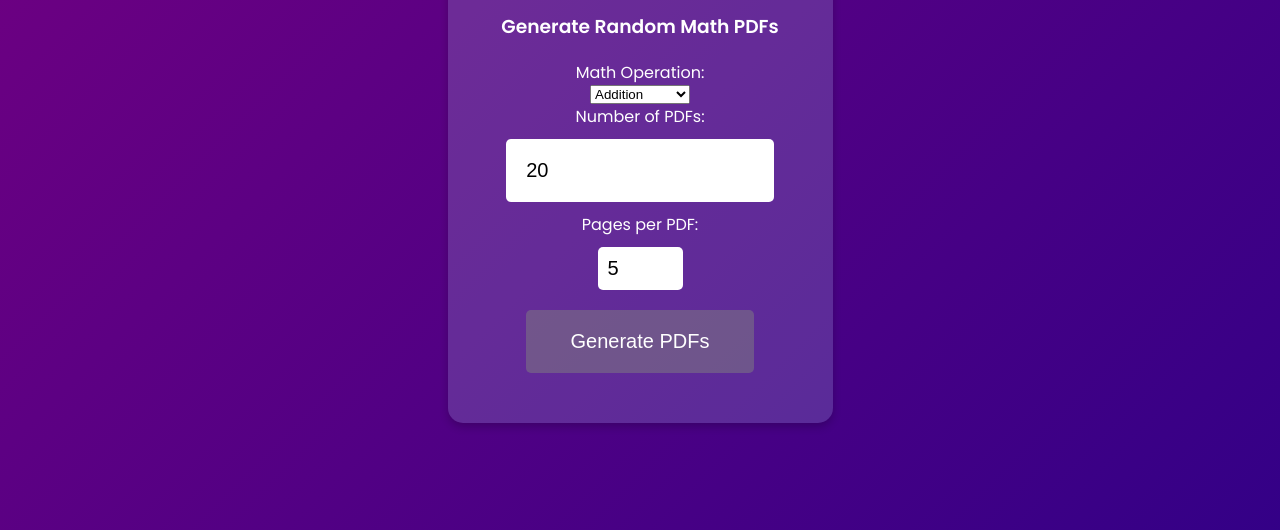
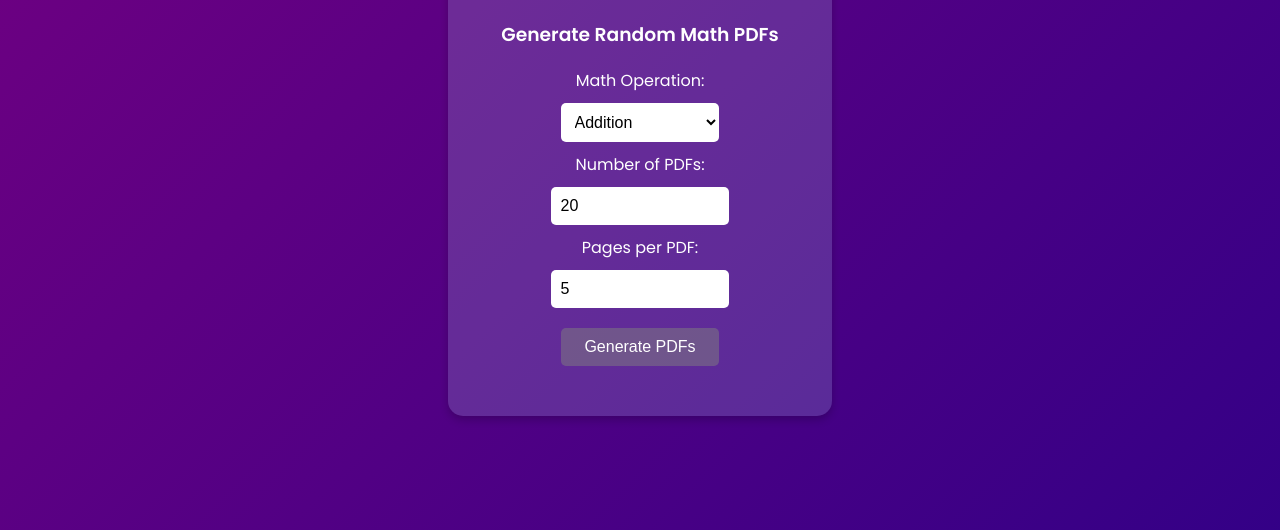
Before and after one commit to sankeer28/Math-PDF-Generator-Web, a plain HTML site: page index.html in a window 1280 px wide. Shown: the part 286-816 px from the top of the page. Drawn offline with nearby package versions, Linux system fonts and the light colour scheme.

Commit message:
Update styles.css

```diff
--- a/styles.css
+++ b/styles.css
@@ -116,9 +116,6 @@ button:hover {
     100% {background-position: 0% 50%;}
 }
 
-
-
-
 .container {
     width: 80%;
     padding: 20px;
@@ -131,3 +128,17 @@ button:hover {
         padding: 10px;
     }
 }
+
+#operation, #numPDFs, #numPages, button {
+    width: 70%;
+    padding: 10px;
+    margin: 10px 0;
+    border-radius: 5px;
+    border: none;
+    font-size: 16px;
+}
+
+#operation, #numPDFs, #numPages {
+    background-color: white;
+    color: black;
+}
```
